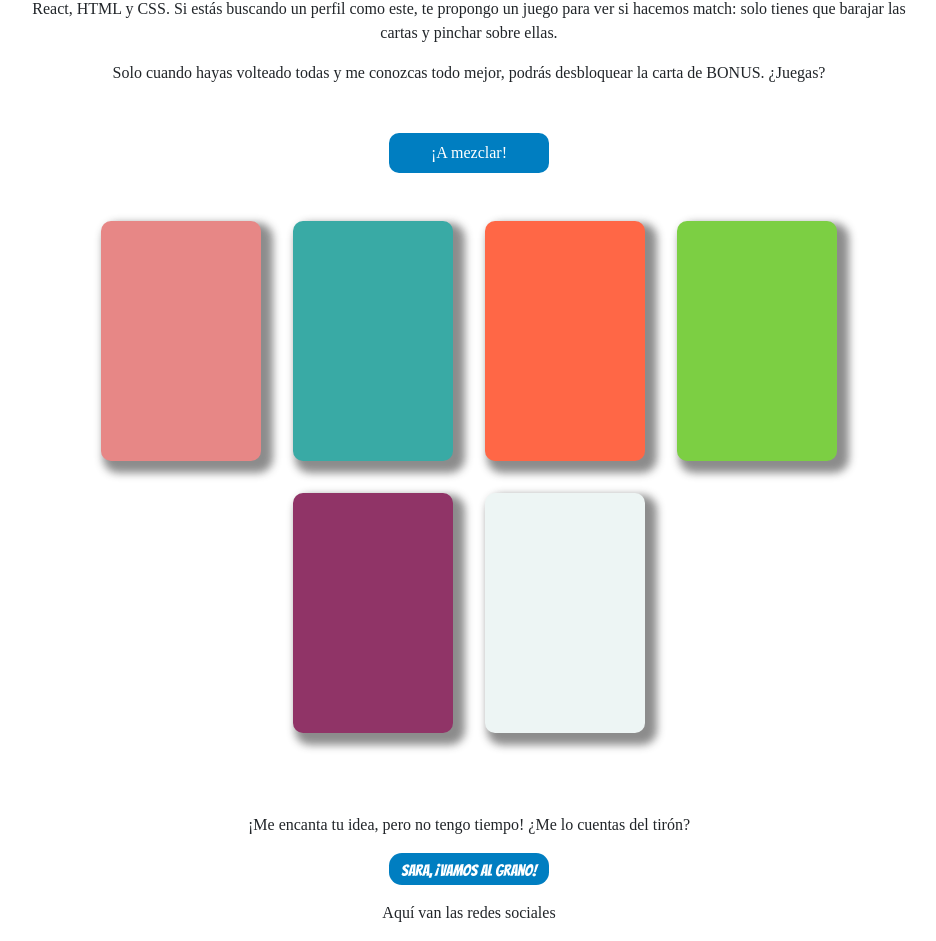
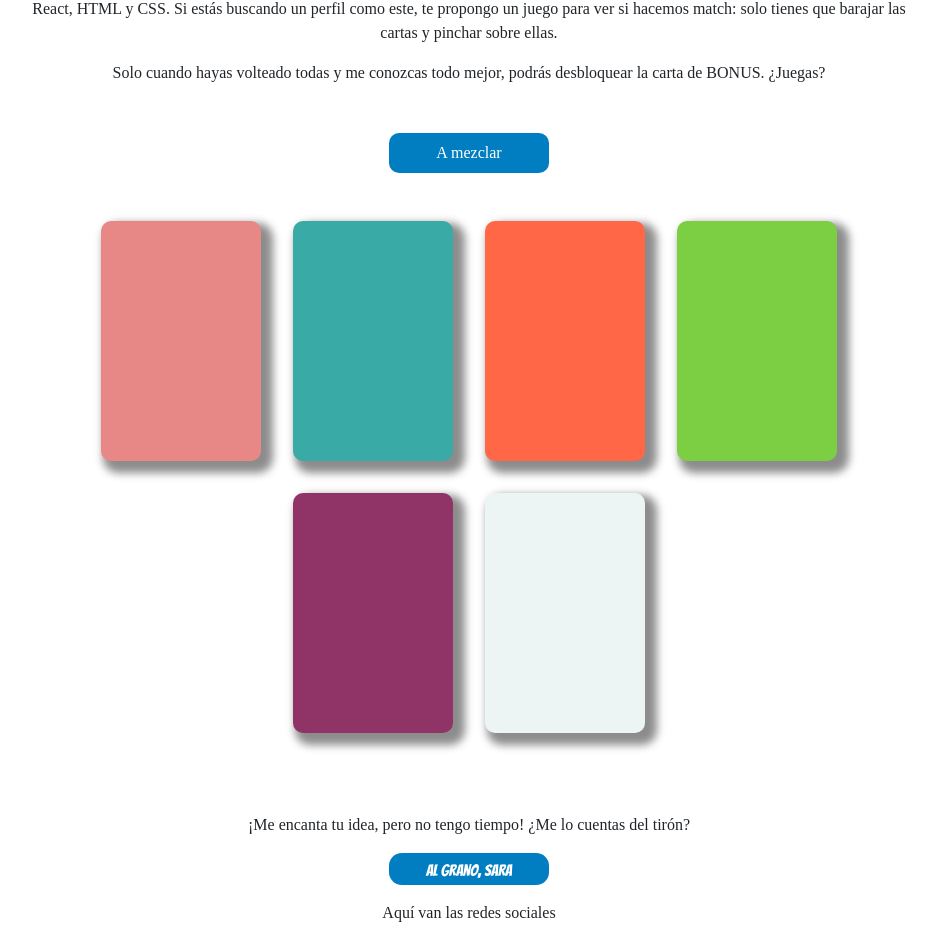
Before and after one commit to srojasz/project-1, a React (Create React App) app: page / in a window 1280 px wide. Shown: the part 260-1201 px from the top of the page, without its empty margins (171-1107 px from the left). Built offline with nearby package versions, Linux system fonts and the light colour scheme; a web font is replaced by a local one.

Commit message:
Update language state and translate texts

```diff
--- a/src/components/App.js
+++ b/src/components/App.js
@@ -1,15 +1,61 @@
-import React from 'react';
-import CardList from "./CardList"
-import Header from './Header';
-import Footer from './Footer';
+import React, { useState } from "react";
+import CardList from "./CardList";
+import Header from "./Header";
+import Footer from "./Footer";
 import "../stylesheets/app.scss";
 
 function App() {
+  const spanishTexts = {
+    starterText:
+      "¡Hola! Me llamo Sara Rojas y soy una desarrolladora Front-end junior con muchas ganas de trabajar y seguir aprendiendo sobre JavaScript, React, HTML y CSS. Si estás buscando un perfil como este, te propongo un juego para ver si hacemos match: solo tienes que barajar las cartas y pinchar sobre ellas.",
+    secondaryText:
+      "Solo cuando hayas volteado todas y me conozcas todo mejor, podrás desbloquear la carta de BONUS. ¿Juegas?",
+    shuffleButton: "A mezclar",
+    noTimeText:
+      "¡Me encanta tu idea, pero no tengo tiempo! ¿Me lo cuentas del tirón?",
+    fastButton: "Al grano, Sara",
+  };
+
+  const englishTexts = {
+    starterText:
+      "Hi! My name is Sara Rojas and I am a junior Front-end developer eager to work and continue learning about JavaScript, React, HTML and CSS. If you are looking for a profile like this, I suggest you a game to see if we can match : you just have to shuffle the cards and click on them.",
+    secondaryText:
+      "Only when you have turned them all over and you know me all better, you can unlock the BONUS card. You play?",
+    shuffleButton: "Shuffle now!",
+    noTimeText:
+      "I love your creativity, but I don't have time for this! Can you tell me all at once?",
+    fastButton: "Don't roll up, please!",
+  };
+
+  // State.
+  const [activeClass, setActiveClass] = useState("");
+  const [languageSelected, setLanguage] = useState("spanish");
+
+  const handleToggleClass = () => {
+    const value = !!activeClass ? "" : "active";
+    const languageSelected = !!activeClass ? "spanish" : "english";
+    setActiveClass(value);
+    setLanguage(languageSelected);
+  };
   return (
     <div className="app-container">
-      <Header />
-      <CardList />
-      <Footer />
+      <Header
+        handleToggleClass={handleToggleClass}
+        activeClass={activeClass}
+        language={languageSelected}
+        spanishTexts={spanishTexts}
+        englishTexts={englishTexts}
+      />
+      <CardList
+        language={languageSelected}
+        spanishTexts={spanishTexts}
+        englishTexts={englishTexts}
+      />
+      <Footer
+        language={languageSelected}
+        spanishTexts={spanishTexts}
+        englishTexts={englishTexts}
+      />
     </div>
   );
 }
--- a/src/components/CardList.js
+++ b/src/components/CardList.js
@@ -3,9 +3,18 @@ import Card from "./Card";
 import "../stylesheets/card.scss";
 import dataCards from "../data/dataCards.json";
 
-function CardList() {
+function CardList(props) {
+  const { spanishTexts, englishTexts, language } = props;
+
+  const shuffleButton =
+    language === "spanish"
+      ? spanishTexts.shuffleButton
+      : englishTexts.shuffleButton;
+
+  //Set state.
   const [cards, setCards] = useState(dataCards);
 
+  //Handle functions.
   const handleSuffle = () => {
     let i, j, temp;
     for (i = cards.length - 1; i > 0; i--) {
@@ -30,7 +39,7 @@ function CardList() {
   return (
     <div className="game">
       <button onClick={handleSuffle} className="header__button">
-        ¡A mezclar!
+        {shuffleButton}
       </button>
       <div className="game-board">
         {cards.map((card, key) => {
--- a/src/components/Footer.js
+++ b/src/components/Footer.js
@@ -1,22 +1,28 @@
 import React from "react";
 import "../stylesheets/footer.scss";
 
-function Footer() {
+function Footer(props) {
+  const { spanishTexts, englishTexts, language } = props;
+
+  const noTimeText =
+    language === "spanish" ? spanishTexts.noTimeText : englishTexts.noTimeText;
+
+  const fastButton =
+    language === "spanish" ? spanishTexts.fastButton : englishTexts.fastButton;
+
   const cvUrl =
     "https://drive.google.com/file/d/1E437fkUNZA5SwoeoCGXs12KNXBVxtsLE/view";
   return (
     <footer className="footer">
       <section className="footer__info">
-        <p className="footer__info--text">
-          ¡Me encanta tu idea, pero no tengo tiempo! ¿Me lo cuentas del tirón?
-        </p>
+        <p className="footer__info--text">{noTimeText}</p>
         <a
           href={cvUrl}
           target="_blank"
           title="Descarga el CV en PDF"
           className="footer__info--button"
         >
-          Sara, ¡vamos al grano!
+          {fastButton}
         </a>
       </section>
       <section className="footer__social">
--- a/src/components/Header.js
+++ b/src/components/Header.js
@@ -1,13 +1,24 @@
-import React, { useState } from "react";
+import React from "react";
 import "../stylesheets/header.scss";
 
-function Header() {
-  const [activeClass, setActiveClass] = useState("");
+function Header(props) {
+  const {
+    handleToggleClass,
+    activeClass,
+    language,
+    spanishTexts,
+    englishTexts,
+  } = props;
 
-  const handleToggleClass = () => {
-    const value = !!activeClass ? "" : "active";
-    setActiveClass(value);
-  };
+  const mainText =
+    language === "spanish"
+      ? spanishTexts.starterText
+      : englishTexts.starterText;
+
+  const secondaryText =
+    language === "spanish"
+      ? spanishTexts.secondaryText
+      : englishTexts.secondaryText;
 
   return (
     <header className="header">
@@ -27,17 +38,8 @@ function Header() {
       <h3 className="header__subtitle">
         Why just apply when you can also play?
       </h3>
-      <p className="header__text">
-        ¡Hola! Me llamo Sara Rojas y soy una desarrolladora Front-end junior con
-        muchas ganas de trabajar y seguir aprendiendo sobre JavaScript, React,
-        HTML y CSS. Si estás buscando un perfil como este, te propongo un juego
-        para ver si hacemos match: solo tienes que barajar las cartas y pinchar
-        sobre ellas.
-      </p>
-      <p className="header__text">
-        Solo cuando hayas volteado todas y me conozcas todo mejor, podrás
-        desbloquear la carta de BONUS. ¿Juegas?
-      </p>
+      <p className="header__text">{mainText}</p>
+      <p className="header__text">{secondaryText}</p>
     </header>
   );
 }
--- a/src/stylesheets/app.scss
+++ b/src/stylesheets/app.scss
@@ -1,5 +1,5 @@
-@import '../stylesheets/utilities/mixins.scss';
-@import '../stylesheets/utilities/typography.scss';
+@import "../stylesheets/utilities/mixins.scss";
+@import "../stylesheets/utilities/typography.scss";
 
 //RESET
 
@@ -11,4 +11,8 @@
 .app-container {
   max-width: var(--max-content-width);
   margin: 0 auto;
+
+  @include to-desktop() {
+    padding: 0 2rem;
+  }
 }
--- a/src/stylesheets/card.scss
+++ b/src/stylesheets/card.scss
@@ -17,6 +17,11 @@
       cursor: pointer;
       box-shadow: 7px 7px 8px 5px grey;
       opacity: 0.9;
+
+      @include to-tablet() {
+        min-width: 8rem;
+        height: 11rem;
+      }
 
       &.card-up {
         opacity: 1;
--- a/src/stylesheets/header.scss
+++ b/src/stylesheets/header.scss
@@ -86,6 +86,7 @@
     border-bottom: 2px solid var(--color-primary);
     margin-bottom: 2.2rem;
     font-family: var(--font-secondary);
+    text-align: center;
   }
 
   &__text {
```
